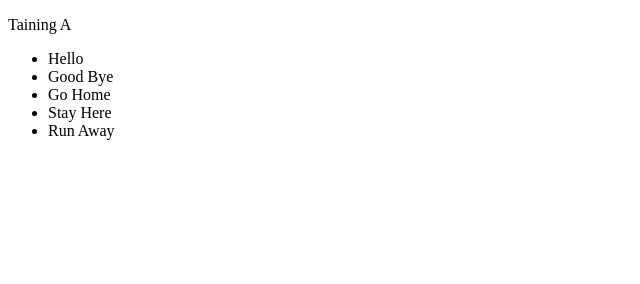
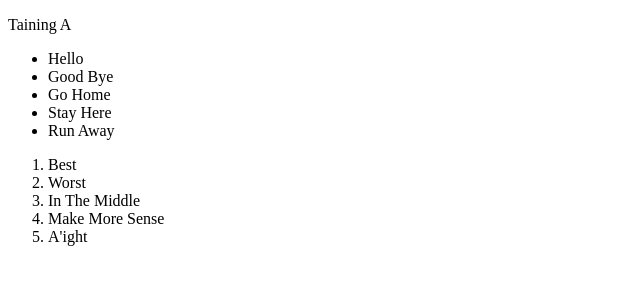
Before and after one commit to JonathanMarrs/Training_A, a plain HTML site: page index.html in a window 1280 px wide. Shown: the whole page, without its empty margins (0-640 px from the left). Drawn offline with Linux system fonts and the light colour scheme.

Commit message:
added ordered list

```diff
--- a/index.html
+++ b/index.html
@@ -15,5 +15,14 @@
         <li>Run Away</li>
       </ul>
     </div>
+    <div>
+      <ol>
+        <li>Best</li>
+        <li>Worst</li>
+        <li>In The Middle</li>
+        <li>Make More Sense</li>
+        <li>A'ight</li>
+      </ol>
+    </div>
   </body>
 </html>
```
